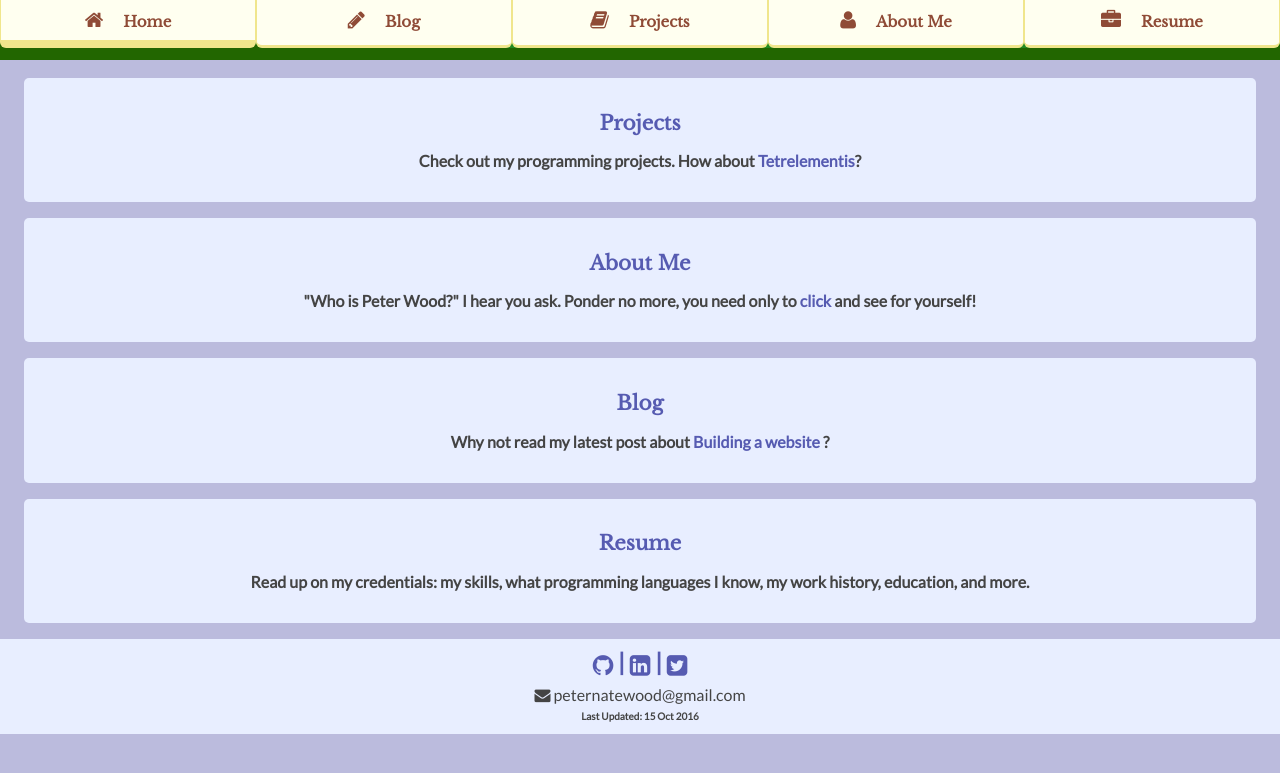
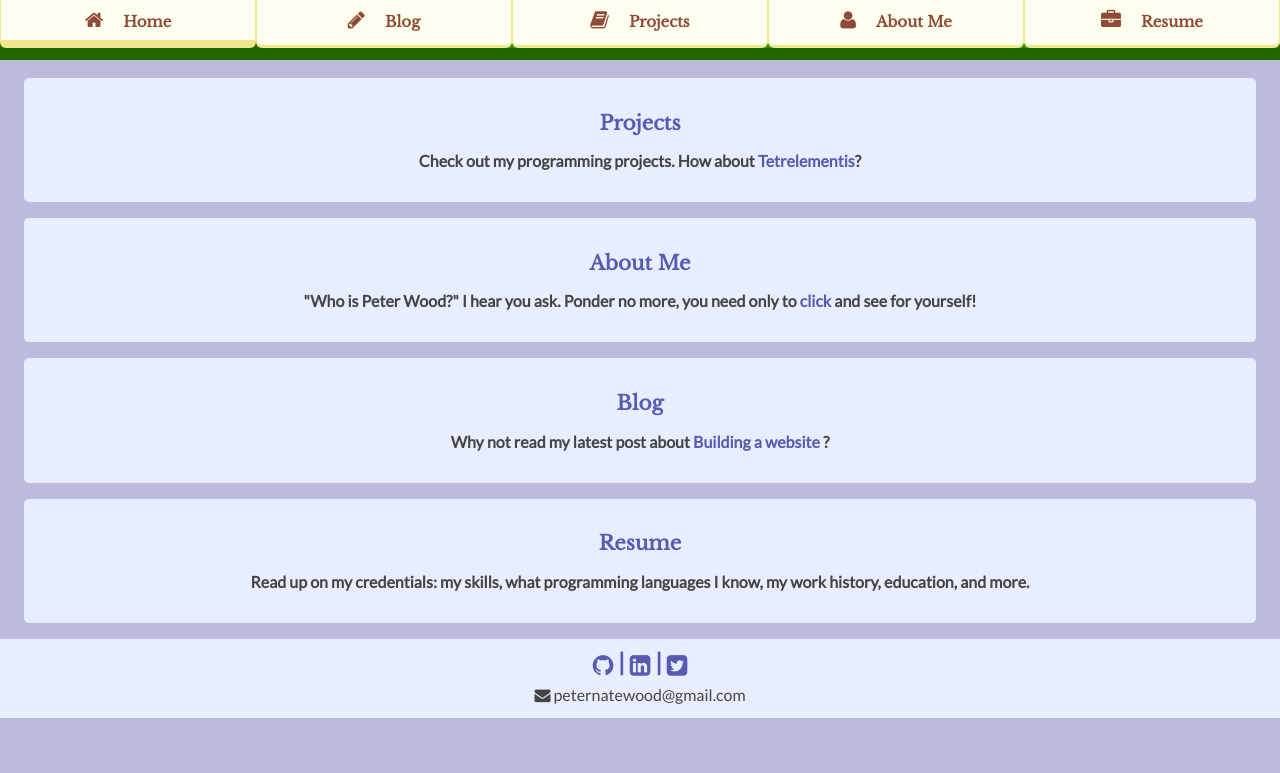
Before and after one commit to peternatewood/RoyTuesday.github.io, a Jekyll site: the page built from index.html, in a window 1280 px wide. Shown: the top 773 px of the page. Built offline with Jekyll 4.4.1, drawn with Linux system fonts in a browser that asks for light colours.

Commit message:
Remove last updated copy from footer

```diff
--- a/_includes/footer.html
+++ b/_includes/footer.html
@@ -12,8 +12,5 @@
     <p>
       <span class="fa fa-envelope" title="Email"></span> peternatewood@gmail.com
     </p>
-    <p id="update-date">
-      Last Updated: 15 Oct 2016
-    </p>
   </div>
 </footer>
```
